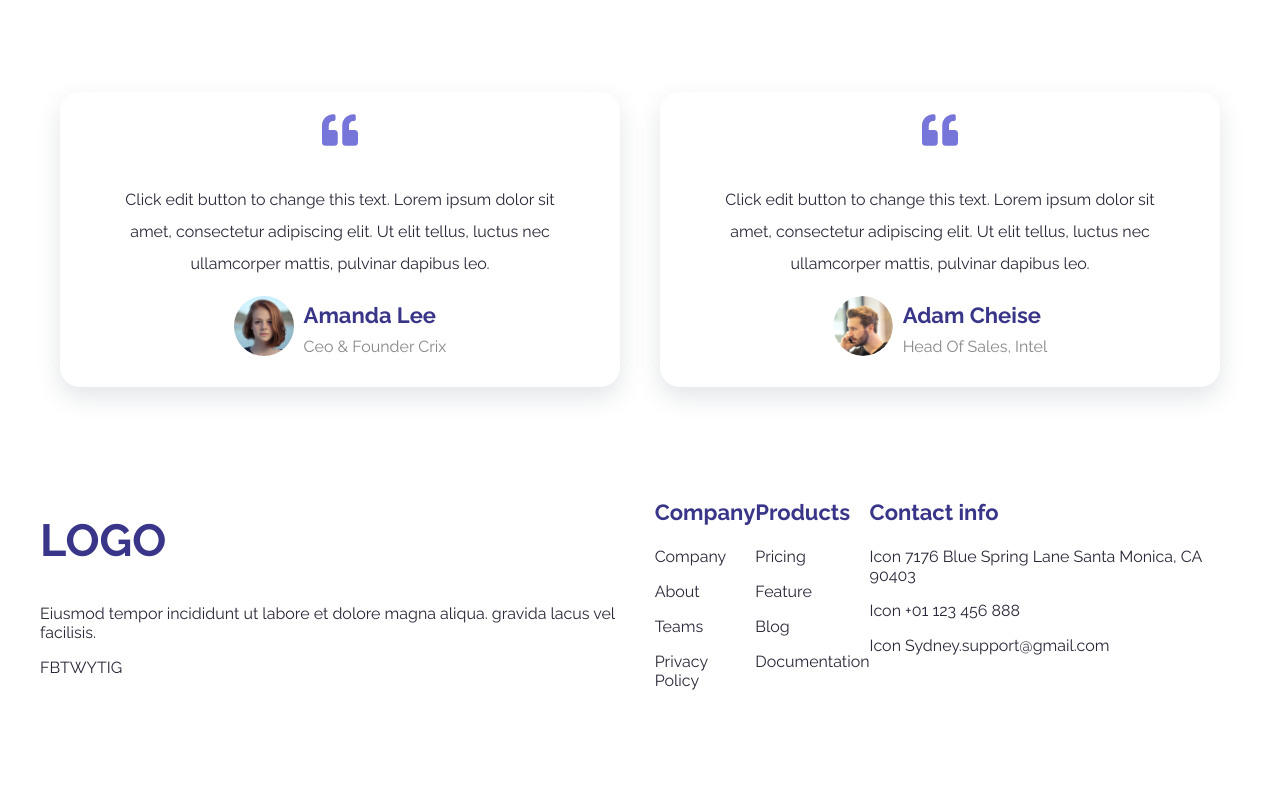
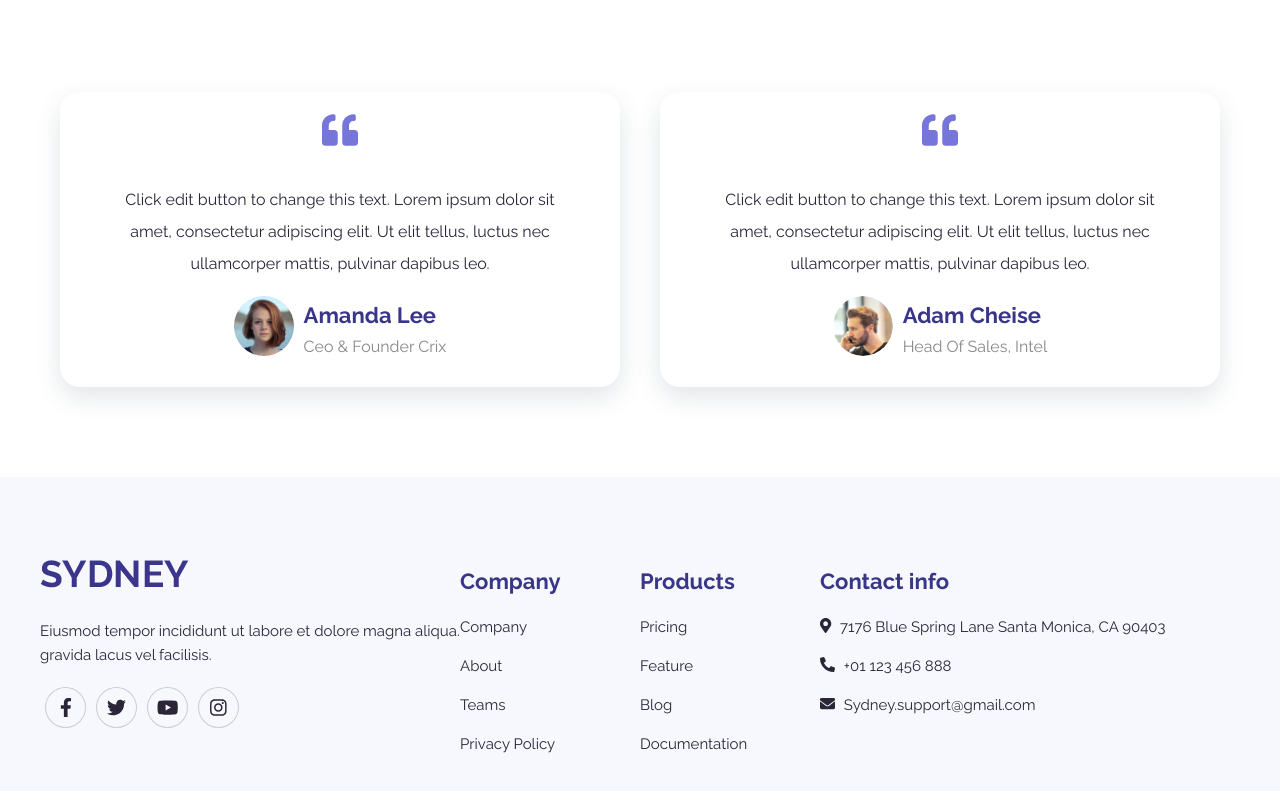
Before and after one commit to aspectum/react-frontend-sydney, a React (Create React App) app: page / in a window 1280 px wide. Shown: the part 5382-6173 px from the top of the page. Built offline with nearby package versions, Linux system fonts and the light colour scheme.

Commit message:
Footer: refined styling

```diff
--- /dev/null
+++ b/src/components/Footer/Footer.css
@@ -0,0 +1,56 @@
+.footer-wrapper {
+    background-color: #F6F8FD;
+}
+
+.footer-wrapper .section-wrapper {
+    margin-bottom: 0;
+}
+
+.footer {
+    display: flex;
+    padding: 70px 0px;
+    font-weight: 400;
+    font-size: 15px;
+    line-height: 1.5rem;
+}
+
+.footer .col {
+    width: 15%;
+    display: block;
+}
+
+.footer .col-wide {
+    width: 35%;
+}
+
+.footer .social-media {
+    display: flex;
+    font-size: 19px;
+}
+
+.footer .ico {
+    display: flex;
+    align-items: center;
+    justify-content: center;
+    width: 1em;
+    height: 1em;
+	background-color: #F6F8FD;
+    padding: 10px;
+    margin: 5px;
+	border-style: solid;
+    border-width: 1px 1px 1px 1px;
+    border-radius: 50%;
+	border-color: rgba(42, 38, 56, 0.21);
+}
+
+.footer .ico_color:hover {
+    color: #6138FA;
+}
+
+.footer p:hover .ico_color {
+    color: #6138FA;
+}
+
+.footer span.ico_color {
+    margin-right: 5px;
+}
--- a/src/components/Footer/Footer.js
+++ b/src/components/Footer/Footer.js
@@ -1,36 +1,45 @@
+/* eslint-disable jsx-a11y/anchor-is-valid */
+import { faFacebookF, faInstagram, faTwitter, faYoutube } from '@fortawesome/free-brands-svg-icons'
+import { faEnvelope, faMapMarkerAlt, faPhoneAlt } from '@fortawesome/free-solid-svg-icons'
+import { FontAwesomeIcon } from '@fortawesome/react-fontawesome'
+import logo from '../logo.png'
+import './Footer.css'
+
 function Footer() {
     return (
+        <div className='footer-wrapper'>
             <div className='section-wrapper'>
-            <div className='flex'>
-                <div>
-                    <h2>LOGO</h2>
+                <div className='footer'>
+                    <div className='col-wide'>
+                        <img src={logo} alt='logo' />
                         <p>Eiusmod tempor incididunt ut labore et dolore magna aliqua. gravida lacus vel facilisis.</p>
-                    <div className='flex'>
-                        <div>FB</div>
-                        <div>TW</div>
-                        <div>YT</div>
-                        <div>IG</div>
+                        <div className='social-media'>
+                            <div className='ico ico_color'><FontAwesomeIcon icon={faFacebookF} /></div>
+                            <div className='ico ico_color'><FontAwesomeIcon icon={faTwitter} /></div>
+                            <div className='ico ico_color'><FontAwesomeIcon icon={faYoutube} /></div>
+                            <div className='ico ico_color'><FontAwesomeIcon icon={faInstagram} /></div>
                         </div>
                     </div>
-                <div>
+                    <div className='col'>
                         <h3>Company</h3>
-                    <p>Company</p>
-                    <p>About</p>
-                    <p>Teams</p>
-                    <p>Privacy Policy</p>
+                        <p><a href='#'>Company</a></p>
+                        <p><a href='#'>About</a></p>
+                        <p><a href='#'>Teams</a></p>
+                        <p><a href='#'>Privacy Policy</a></p>
                     </div>
-                <div>
+                    <div className='col'>
                         <h3>Products</h3>
-                    <p>Pricing</p>
-                    <p>Feature</p>
-                    <p>Blog</p>
-                    <p>Documentation</p>
+                        <p><a href='#'>Pricing</a></p>
+                        <p><a href='#'>Feature</a></p>
+                        <p><a href='#'>Blog</a></p>
+                        <p><a href='#'>Documentation</a></p>
                     </div>
-                <div>
+                    <div className='col-wide'>
                         <h3>Contact info</h3>
-                    <p>Icon 7176 Blue Spring Lane Santa Monica, CA 90403</p>
-                    <p>Icon +01 123 456 888</p>
-                    <p>Icon Sydney.support@gmail.com</p>
+                        <p><span className='ico_color'><FontAwesomeIcon icon={faMapMarkerAlt} /></span> 7176 Blue Spring Lane Santa Monica, CA 90403</p>
+                        <p><span className='ico_color'><FontAwesomeIcon icon={faPhoneAlt} /></span> +01 123 456 888</p>
+                        <p><span className='ico_color'><FontAwesomeIcon icon={faEnvelope} /></span> Sydney.support@gmail.com</p>
+                    </div>
                 </div>
             </div>
         </div>
```
Lines whose indentation alone changed are shown as unchanged.
